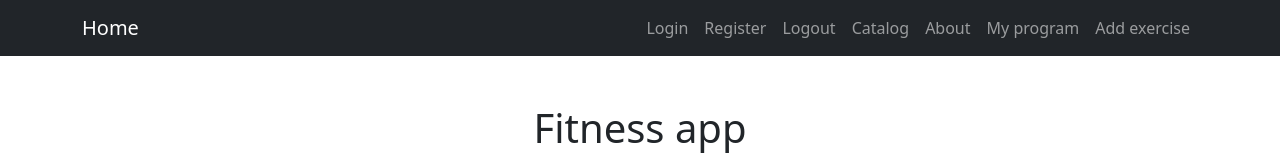
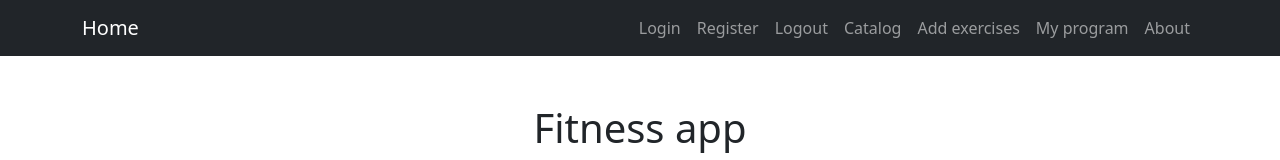
Before and after one commit to Alex7509/Fitness-App, a React (Vite) app in the folder client/: page / in a window 1280 px wide. Shown: the top 160 px of the page. Built offline with nearby package versions, Linux system fonts and the light colour scheme.

Commit message:
Add some routes

```diff
--- a/client/package.json
+++ b/client/package.json
@@ -11,7 +11,8 @@
   },
   "dependencies": {
     "react": "^18.2.0",
-    "react-dom": "^18.2.0"
+    "react-dom": "^18.2.0",
+    "react-router-dom": "^6.19.0"
   },
   "devDependencies": {
     "@types/react": "^18.2.37",
--- a/client/src/App.jsx
+++ b/client/src/App.jsx
@@ -1,3 +1,5 @@
+import { Routes, Route } from "react-router-dom";
+
 import { NavBar } from "./components/NavBar"
 import { Footer } from "./components/Footer"
 import { Home } from "./components/Home"
@@ -8,7 +10,11 @@ function App() {
     return (
         <>
             <NavBar />
-            <Home />
+
+            <Routes>
+                <Route path="/" element={<Home />} />
+            </Routes>
+
             <Footer />
         </>
     )
--- a/client/src/components/NavBar.jsx
+++ b/client/src/components/NavBar.jsx
@@ -1,10 +1,13 @@
+import { Link } from "react-router-dom";
+
+
 export const NavBar = () => {
     return (
         <nav className="navbar navbar-expand-lg navbar-dark bg-dark">
             <div className="container">
-                <a className="navbar-brand" href="#">
+                <Link className="navbar-brand" to="/">
                     Home
-                </a>
+                </Link>
                 <button
                     className="navbar-toggler"
                     type="button"
@@ -19,29 +22,29 @@ export const NavBar = () => {
                 <div className="collapse navbar-collapse" id="navbarSupportedContent">
                     <ul className="navbar-nav ms-auto mb-2 mb-lg-0">
                         <li className="nav-item">
-                            <a className="nav-link" href="#">
+                            <Link className="nav-link" to="/login">
                                 Login
-                            </a>
+                            </Link>
                         </li>
                         <li className="nav-item">
-                            <a className="nav-link" href="#">
+                            <Link className="nav-link" to="/register">
                                 Register
-                            </a>
+                            </Link>
                         </li>
                         <li className="nav-item">
-                            <a className="nav-link" href="#">
+                            <Link className="nav-link" to="/logout">
                                 Logout
-                            </a>
+                            </Link>
                         </li>
                         <li className="nav-item">
-                            <a className="nav-link" href="#">
+                            <Link className="nav-link" to="/catalog">
                                 Catalog
-                            </a>
+                            </Link>
                         </li>
                         <li className="nav-item">
-                            <a className="nav-link" href="#">
-                                About
-                            </a>
+                            <Link className="nav-link" to="/add-exercise">
+                                Add exercises
+                            </Link>
                         </li>
                         <li className="nav-item">
                             <a className="nav-link" href="#">
@@ -49,9 +52,9 @@ export const NavBar = () => {
                             </a>
                         </li>
                         <li className="nav-item">
-                            <a className="nav-link" href="#">
-                                Add exercise
-                            </a>
+                            <Link className="nav-link" to="/about">
+                                About
+                            </Link>
                         </li>
 
                     </ul>
--- a/client/src/main.jsx
+++ b/client/src/main.jsx
@@ -1,7 +1,10 @@
 import React from 'react'
 import ReactDOM from 'react-dom/client'
 import App from './App.jsx'
+import { BrowserRouter } from 'react-router-dom'
 
 ReactDOM.createRoot(document.getElementById('root')).render(
-    <App />
+    <BrowserRouter>
+        <App />
+    </BrowserRouter>
 )
```
Also changed, not shown: 1 other file (tests, documents, lock files or other folders).
